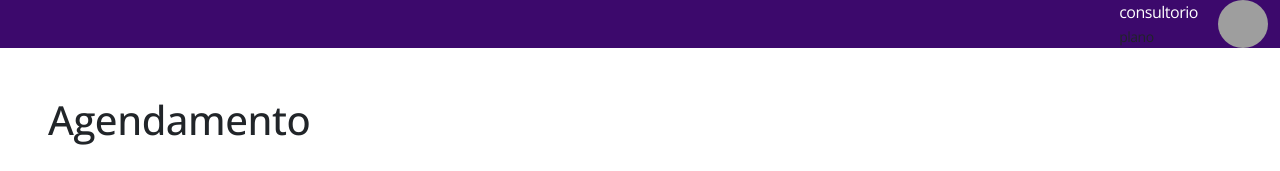
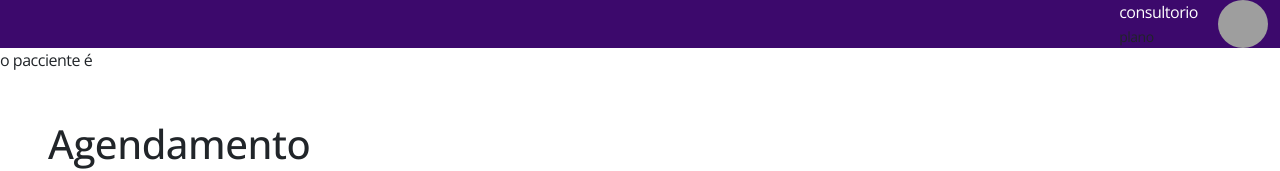
Before and after one commit to letdevx/denticulo, a React (Create React App) app in the folder front/: page /agendamento in a window 1280 px wide. Shown: the top 171 px of the page. Built offline with nearby package versions, Linux system fonts and the light colour scheme; no server answers; grey boxes are pictures that could not be loaded.

Commit message:
PacienteContext

```diff
--- a/front/src/App.js
+++ b/front/src/App.js
@@ -1,17 +1,20 @@
 import './App.css';
 import AppHeader from './components/header/header.js';
-import {Routes, Route} from 'react-router-dom'
+import { Routes, Route } from 'react-router-dom'
 import Agendamento from './pages/agendamento';
 import Cadastro from './pages/cadastro';
 import Confirmacao from './pages/confirmacao';
 import Painel from './pages/painel';
-import CadastroHorario from'./pages/cadastroHorario';
+import CadastroHorario from './pages/cadastroHorario';
+import PacienteContext from './contexts/pacienteContext';
+import { useState } from 'react';
 
 function App() {
+  const [idPaciente, setIdPaciente] = useState("");
   let teste;
 
   if (true) {
-    teste = <AppHeader/>;
+    teste = <AppHeader />;
   }
   else {
     teste = <></>
@@ -19,14 +22,16 @@ function App() {
 
   return (
     <div className="App">
-      {teste}
-      <Routes>
-        <Route path="/" element={ <Cadastro/> }></Route>
-        <Route path="agendamento" element={ <Agendamento/> }></Route>
-        <Route path="confirmacao" element={ <Confirmacao/> }></Route>
-        <Route path="painel" element={ <Painel/> }></Route>
-        <Route path="cadastrohorario" element={ <CadastroHorario/> }></Route>
-      </Routes>
+      <PacienteContext.Provider value={[idPaciente, setIdPaciente]}>
+        {teste}
+        <Routes>
+          <Route path="/" element={<Cadastro />}></Route>
+          <Route path="agendamento" element={<Agendamento />}></Route>
+          <Route path="confirmacao" element={<Confirmacao />}></Route>
+          <Route path="painel" element={<Painel />}></Route>
+          <Route path="cadastrohorario" element={<CadastroHorario />}></Route>
+        </Routes>
+      </PacienteContext.Provider>
     </div>
   );
 }
--- /dev/null
+++ b/front/src/contexts/pacienteContext.js
@@ -0,0 +1,5 @@
+import React from 'react';
+
+const PacienteContext = React.createContext();
+
+export default PacienteContext;
--- a/front/src/pages/agendamento.js
+++ b/front/src/pages/agendamento.js
@@ -1,6 +1,7 @@
 import ModalConfirmacao from '../components/modal/modalConfirmacao';
-import { useState, useEffect } from 'react';
+import { useState, useEffect, useContext } from 'react';
 import RestApiService from '../services/restApiService';
+import PacienteContext from '../contexts/pacienteContext';
 
 function Agendamento() {
     const [dentistas, setDentistas] = useState([]);
@@ -8,6 +9,8 @@ function Agendamento() {
 
     const [especialidades, setEspecialidades] = useState([]);
     const [idEspecialidade, setIdEspecialidade] = useState("");
+
+    const [idPaciente, setIdPaciente] = useContext(PacienteContext);
 
     useEffect(() => {
         async function getAllDentistas() {
@@ -37,6 +40,7 @@ function Agendamento() {
 
     return (
         <>
+            <span>o pacciente é {idPaciente}</span>
             <div className="col p-5 overflow-auto h-100">
                 <div className="row">
                     <div className="col-12">
--- a/front/src/pages/cadastro.js
+++ b/front/src/pages/cadastro.js
@@ -1,13 +1,16 @@
-import { useState } from 'react';
+import { useState, useContext } from 'react';
 import Button from 'react-bootstrap/Button';
 import Form from 'react-bootstrap/Form';
 import Dente from "../assets/gravura.png";
 import RestApiService from '../services/restApiService';
+import PacienteContext from '../contexts/pacienteContext';
+
 import "./cadastro.css";
 
 const Cadastro = () => {
     const api = new RestApiService('http://localhost:8000/pacientes');
     const [inputs, setInputs] = useState({});
+    const [idPaciente, setIdPaciente] = useContext(PacienteContext);
 
     const handleChange = (event) => {
         const name = event.target.name;
@@ -17,6 +20,7 @@ const Cadastro = () => {
 
     const handleSubmit = async (event) => {
         event.preventDefault();
+        setIdPaciente(inputs._id);
         await api.updateAsync(inputs._id, inputs);
         alert(`Muito bem ${inputs.nome}`);
     }
```
